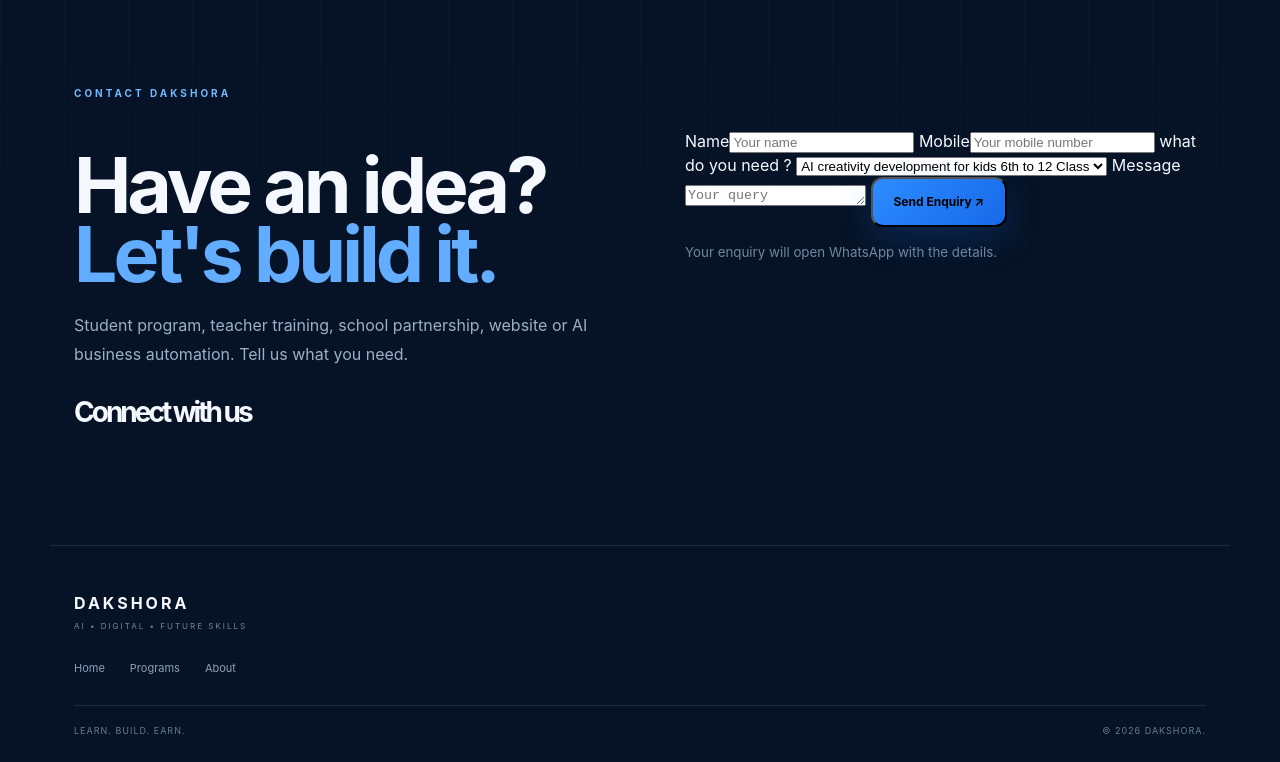
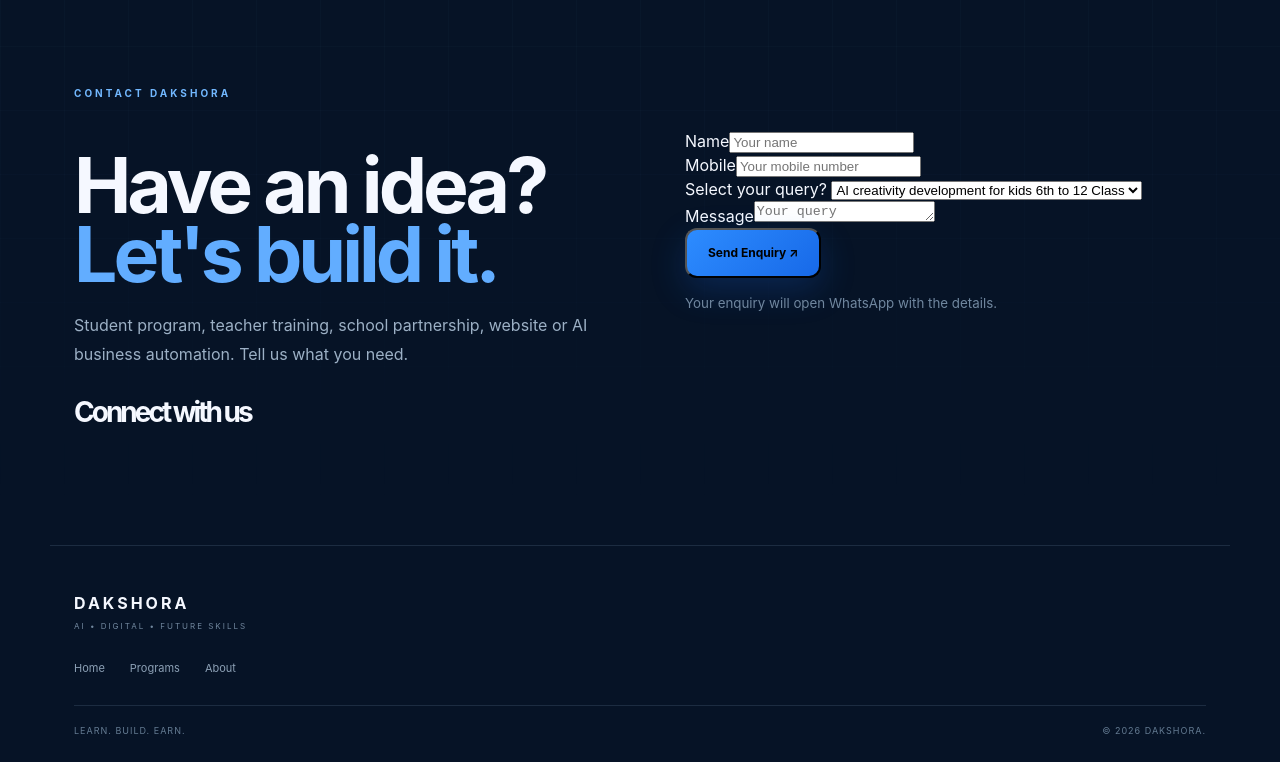
Before and after one commit to dakshora/DAKSHORA, a plain HTML site: page contact.html in a window 1280 px wide. Shown: the part 82-844 px from the top of the page. Drawn offline with Linux system fonts and the light colour scheme.

Commit message:
Refactor contact form layout and labels

```diff
--- a/contact.html
+++ b/contact.html
@@ -36,8 +36,8 @@
       </div>
       <form id="contactForm">
         <label>Name<input id="name" name="name" required placeholder="Your name"></label>
-        <label>Mobile<input id="mobile" name="mobile" required inputmode="tel" placeholder="Your mobile number"></label>
-        <label>what do you need ?
+        <label><br>Mobile<input id="mobile" name="mobile" required inputmode="tel" placeholder="Your mobile number"></label></br>
+        <label>Select your query?
           <select id="interest" name="interest">
             <option>AI creativity development for kids 6th to 12 Class</option>
             <option>Website Development</option>
@@ -47,7 +47,7 @@
             <option>Business Marketing and automation</option>
           </select>
         </label>
-        <label>Message<textarea id="message" name="message" rows="1" placeholder="Your query"></textarea></label>
+        <br><label>Message<textarea id="message" name="message" rows="1" placeholder="Your query"></textarea></label></br>
         <button class="btn btn-primary" type="submit">Send Enquiry ↗</button>
         <p id="msg" style="color:#72b8ff;font-size:12px"></p>
         <small style="color:#70879f">Your enquiry will open WhatsApp with the details.</small>
```
